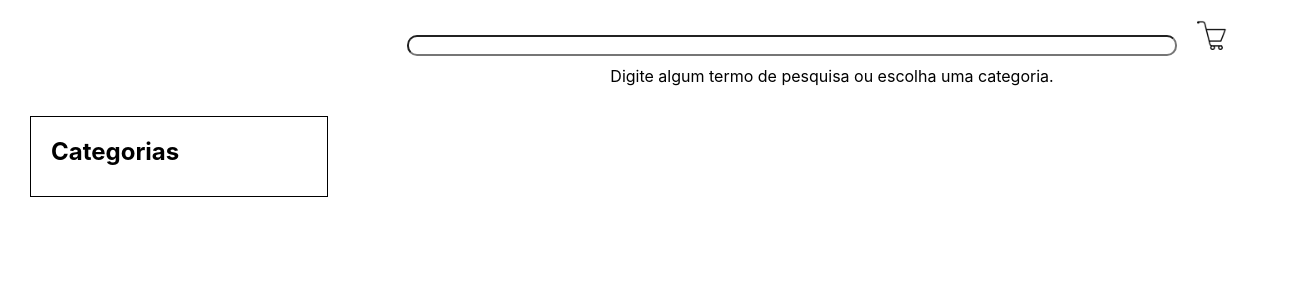
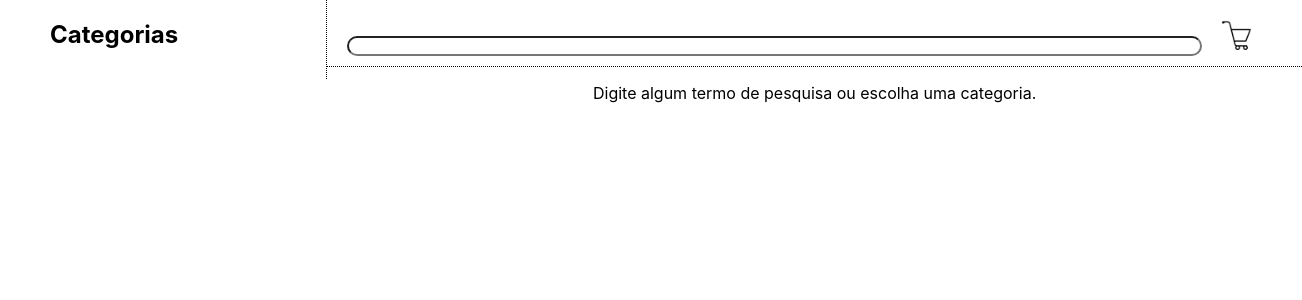
Before and after one commit to tryber/sd-03-block15-project-frontend-online-store-14, a React (Create React App) app: page / in a window 1280 px wide. Shown: the top 300 px of the page, 1302 px wide, since content can reach past the window. Built offline with nearby package versions, Linux system fonts and the light colour scheme; no server answers.

Commit message:
Correção de estilos CSS

```diff
--- a/src/components/Search.js
+++ b/src/components/Search.js
@@ -1,14 +1,13 @@
 import React from 'react';
 import { Link } from 'react-router-dom';
 import Image from '../image/carrinho.png';
-import '../styles/Search.css';
 
 class Search extends React.Component {
   render() {
     return (
-      <div className="Container">
-        <header className="Header">
-          <input type="text" className="Input" />
+      <div>
+        <header className="Search">
+          <input type="search" className="Input" />
           <Link to={'/Shopping'}>
             <img
               src={Image}
@@ -17,10 +16,12 @@ class Search extends React.Component {
               className="Icon-car"
             />
           </Link><br />
-          <label htmlFor="Barra-Pesquisa" data-testid="home-initial-message">
+        </header>
+        <div className="Lista">
+          <p data-testid="home-initial-message">
             Digite algum termo de pesquisa ou escolha uma categoria.
-          </label>
-        </header>
+          </p>
+        </div>
       </div>
     );
   }
--- a/src/pages/Home.jsx
+++ b/src/pages/Home.jsx
@@ -2,7 +2,7 @@ import React from 'react';
 import Search from '../components/Search';
 import Categories from '../components/Categories';
 import * as api from '../services/api';
-import '../styles/Categories.css';
+import '../styles/Home.css';
 
 class Home extends React.Component {
   constructor(props) {
@@ -22,8 +22,7 @@ class Home extends React.Component {
   render() {
     const { categoriesList, selectedCategory } = this.state;
     return (
-      <div>
-        <Search />
+      <div className="Home">
         <div className="Category">
           <h2>Categorias</h2>
           <Categories
@@ -34,6 +33,9 @@ class Home extends React.Component {
             }}
           />
         </div>
+        <div>
+          <Search />
+        </div>
       </div>
     );
   }
--- a/src/styles/Categories.css
+++ /dev/null
@@ -1,9 +0,0 @@
-.Category {
-  align-items: baseline;
-  border: 1px black solid;
-  display: flex;
-  flex-direction: column;
-  margin: 30px 0 auto 30px;
-  padding: 0 20px 10px;
-  width: 20%;
-}
--- /dev/null
+++ b/src/styles/Home.css
@@ -0,0 +1,41 @@
+.Home {
+  display: flex;
+  justify-content: start;
+}
+
+.Category {
+  align-items: baseline;
+  border-right: 1px black dotted;
+  display: flex;
+  flex-direction: column;
+  margin: 0 0 auto 30px;
+  padding: 0 20px 10px;
+  width: 20%;
+}
+
+.Input {
+  border-radius: 10px;
+  margin: 0 20px 10px;
+  height: 20px;
+  width: 90%;
+}
+
+.Icon-car {
+  margin: 20px 50px 0 0;
+  width: 30px;
+}
+
+.Search {
+  align-items: baseline;
+  border-bottom: 1px black dotted;
+  display: flex;
+  justify-content: center;
+  height: 5%;
+  margin: auto;
+  width: 220%;
+}
+
+.Lista {
+  height: 5%;
+  width: 220%;
+}
--- a/src/styles/Search.css
+++ /dev/null
@@ -1,22 +0,0 @@
-.Container {
-  align-items: flex-start;
-  display: flex;
-  flex-direction: row-reverse;
-}
-
-.Header {
-  align-items: flex-end;
-  justify-content: flex-end;
-  width: 70%;
-}
-
-.Input {
-  border-radius: 10px;
-  margin: 0 20px 10px;
-  width: 85%;
-}
-
-.Icon-car {
-  margin: 20px 50px 0 0;
-  width: 30px;
-}
```
